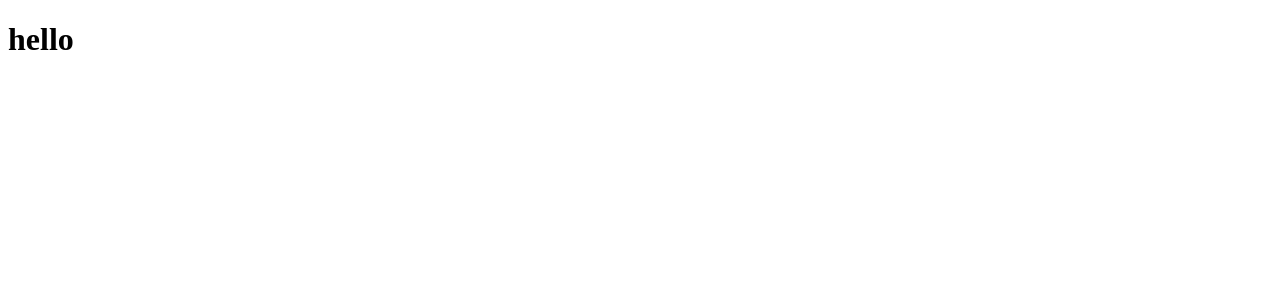
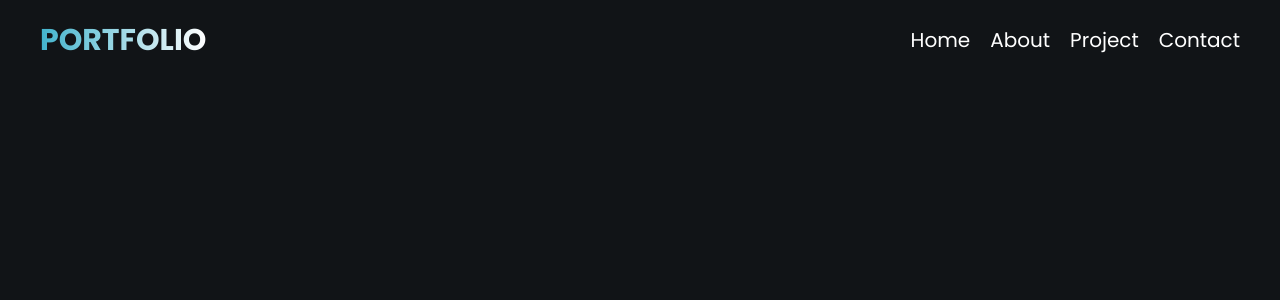
Before and after one commit to babarshamsuldin/portfolio, a React (Vite) app: page / in a window 1280 px wide. Shown: the top 300 px of the page. Built offline with nearby package versions, Linux system fonts and the light colour scheme.

Commit message:
navbar completed

```diff
--- a/src/App.jsx
+++ b/src/App.jsx
@@ -1,10 +1,11 @@
 import React from 'react'
+import Navbar from './component/Nav/Navbar'
 
 const App = () => {
   return (
-    <div>
-      <h1>hello</h1>
-    </div>
+    <>
+      <Navbar />
+    </>
   )
 }
 
--- a/src/component/Nav/Navbar.css
+++ b/src/component/Nav/Navbar.css
@@ -0,0 +1,23 @@
+nav{
+    display: flex;
+    align-items: center;
+    justify-content: space-between;
+    padding: 40px;
+    height: 80px;
+    width: 100%;
+}
+ul{
+    display: flex;
+    justify-content: center;
+    align-items: center;
+    gap: 20px;
+    color: white;
+    list-style: none;
+    font-size: 20px;
+}
+nav h1{
+    font-size: 30px;
+    background: linear-gradient(to right, rgb(66, 180, 205),white );
+    background-clip: text;
+    color: transparent;
+}
--- a/src/component/Nav/Navbar.jsx
+++ b/src/component/Nav/Navbar.jsx
@@ -3,9 +3,17 @@ import "./Navbar.css"
 
 const Navbar = () => {
   return (
-    <div>
-
-    </div>
+    <>
+      <nav>
+        <h1>PORTFOLIO</h1>
+        <ul>
+        <li>Home</li>
+        <li>About</li>
+        <li>Project</li>
+        <li>Contact</li>
+        </ul>
+      </nav>
+    </>
   )
 }
 
--- a/src/index.css
+++ b/src/index.css
@@ -0,0 +1,11 @@
+@import url('https://fonts.googleapis.com/css2?family=Poppins:ital,wght@0,100;0,200;0,300;0,400;0,500;0,600;0,700;0,800;0,900;1,100;1,200;1,300;1,400;1,500;1,600;1,700;1,800;1,900&display=swap');
+
+*{
+    margin: 0;
+    padding: 0;
+    box-sizing: border-box;
+    font-family: "Poppins", sans-serif;
+}
+body{
+    background-color: rgb(17, 20, 23);
+}
```
